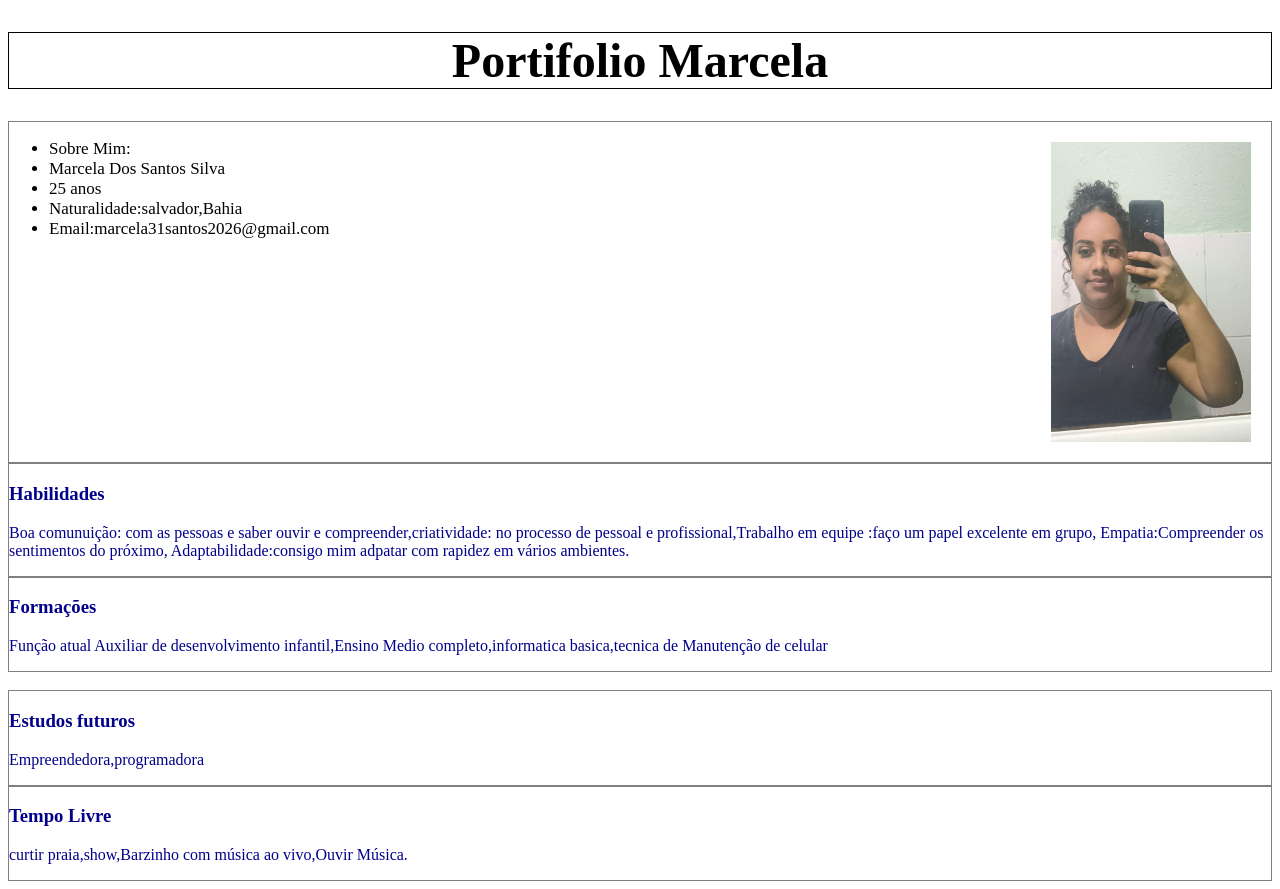
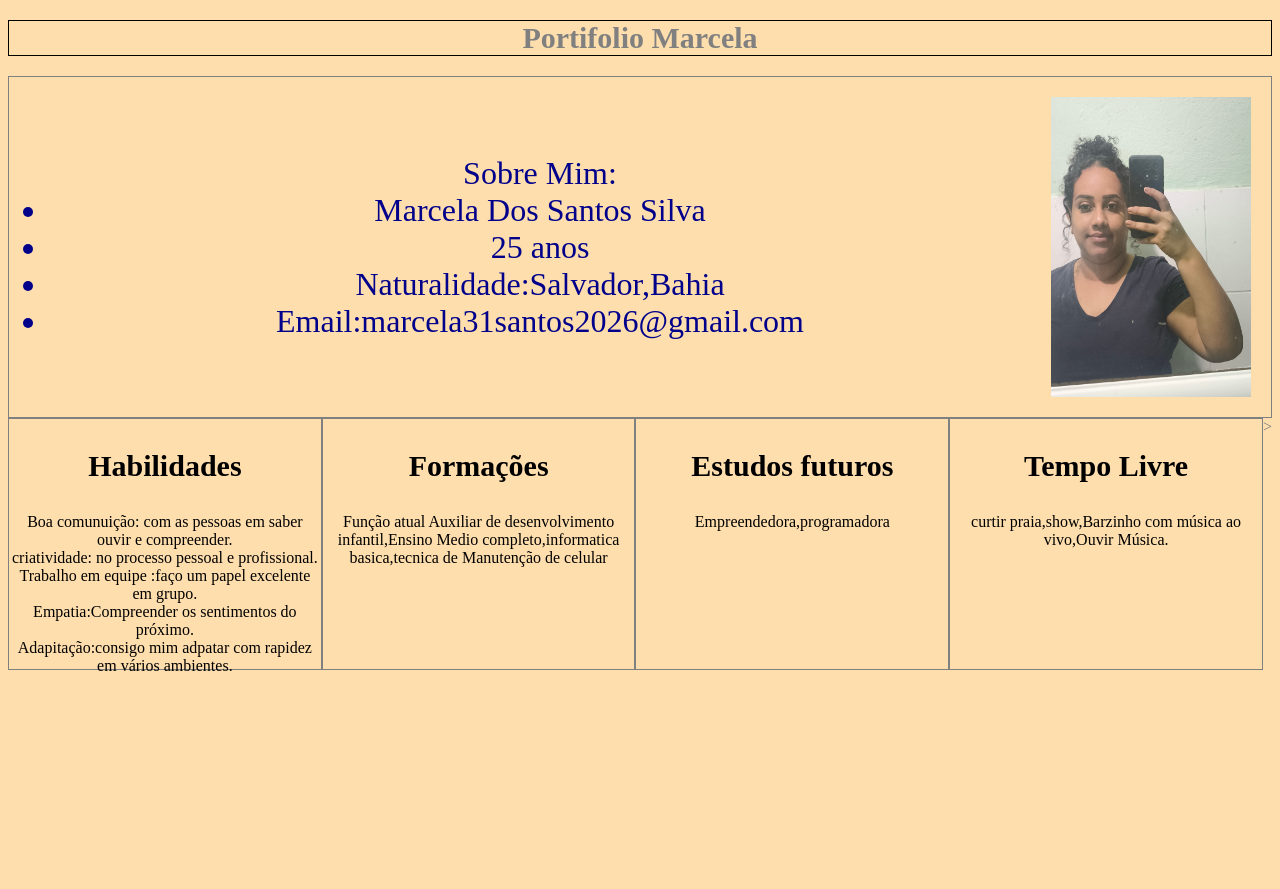
Before and after one commit to marcelareal/portifolio-sobreMarcela-Dos-Santos-Silva, a plain HTML site: page index.html in a window 1280 px wide. After the commit the page ends 800 px from the top, so only its background shows below. Drawn offline with Linux system fonts and the light colour scheme.

Commit message:
adicionandoarquivo

```diff
--- a/index.html
+++ b/index.html
@@ -9,22 +9,19 @@
 <body>
     <h1>Portifolio Marcela</h1>
     <div class="container">
-
-        <ul>
-            <li>Sobre Mim:</li>
+        <ul class="sobre-Mim">
+            Sobre Mim:
             <li>Marcela Dos Santos Silva</li>
             <li>25 anos</li>
-            <li>Naturalidade:salvador,Bahia </li>
+            <li>Naturalidade:Salvador,Bahia </li>
             <li>Email:marcela31santos2026@gmail.com</li>
         </ul>
         <img src="img/1001385909.jpg" width="300" height="300" id="foto">
     </div>
+    <div class="container2">
         <div class="Habilidades">
-
-
             <h3>Habilidades</h3>
-        <p>Boa comunuição: com as pessoas e saber ouvir e compreender,criatividade: no processo de pessoal e profissional,Trabalho em equipe :faço um papel excelente em grupo, Empatia:Compreender os sentimentos do próximo, Adaptabilidade:consigo mim adpatar com rapidez em vários ambientes.</p>
-
+            <p>Boa comunuição: com as pessoas em saber ouvir e compreender.<br>criatividade: no processo pessoal e profissional.<br>Trabalho em equipe :faço um papel excelente em grupo.<br>Empatia:Compreender os sentimentos do próximo.<br>Adapitação:consigo mim adpatar com rapidez em vários ambientes.</p>
         </div>
         <div class="Formacoes">
             <h3>Formações</h3>
@@ -38,8 +35,7 @@
         <div class="TempoLivre">
             <h3>Tempo Livre</h3>
             <p>curtir praia,show,Barzinho com música ao vivo,Ouvir Música.</p>
+        </div>>
     </div>
-
-
 </body>
 </html>
--- a/src/css/style.css
+++ b/src/css/style.css
@@ -1,4 +1,5 @@
 h1 {
+
     text-align: center;
     border: 1px solid black;
 
@@ -19,33 +20,75 @@ ul {
 img {
     width: 200px;
     margin: 20px;
+}
 
-}
+
+
  .Habilidades{
-    color:darkblue;
+     color:black;
     font-size: 1em;
     border: 1px solid gray;
+    width: 450px;
+    height: 250px;
+
  }
  .Formacoes{
-    color: darkblue;
+    color:black;
     font-size:1em ;
     border: 1px solid gray ;
+    width: 450px;
+    height: 250px;
  }
  .Estudosfuturos{
-    color:darkblue ;
+    color:black ;
     font-size: 1em;
     border:1px solid gray ;
+    width:450px;
+    height:250px;
  }
  .TempoLivre{
-    color: darkblue;
+    color:black;
     font-size: 1em;
     border: 1px solid gray ;
+    width:450px;
+    height:250px;
  }
 
  h1{
-    font-size: 3em;
+    font-size: 30px;
  }
- li {
-    font-size: 1em;
 
- }
+ .sobre-Mim {
+    font-size: 30px;
+    align-self: center;
+    text-align: center;
+    width: 90%;
+}
+
+
+
+
+h3{
+   font-size: 30px;
+}
+
+
+
+
+
+body
+{
+   color: gray;
+   background-color:navajowhite;
+   text-align: center;
+}
+
+.sobre-Mim{
+   color: darkblue;
+   font-size: 2em;
+
+}
+
+.container2{
+   display: flex;
+}
```
Lines whose indentation alone changed are shown as unchanged.
